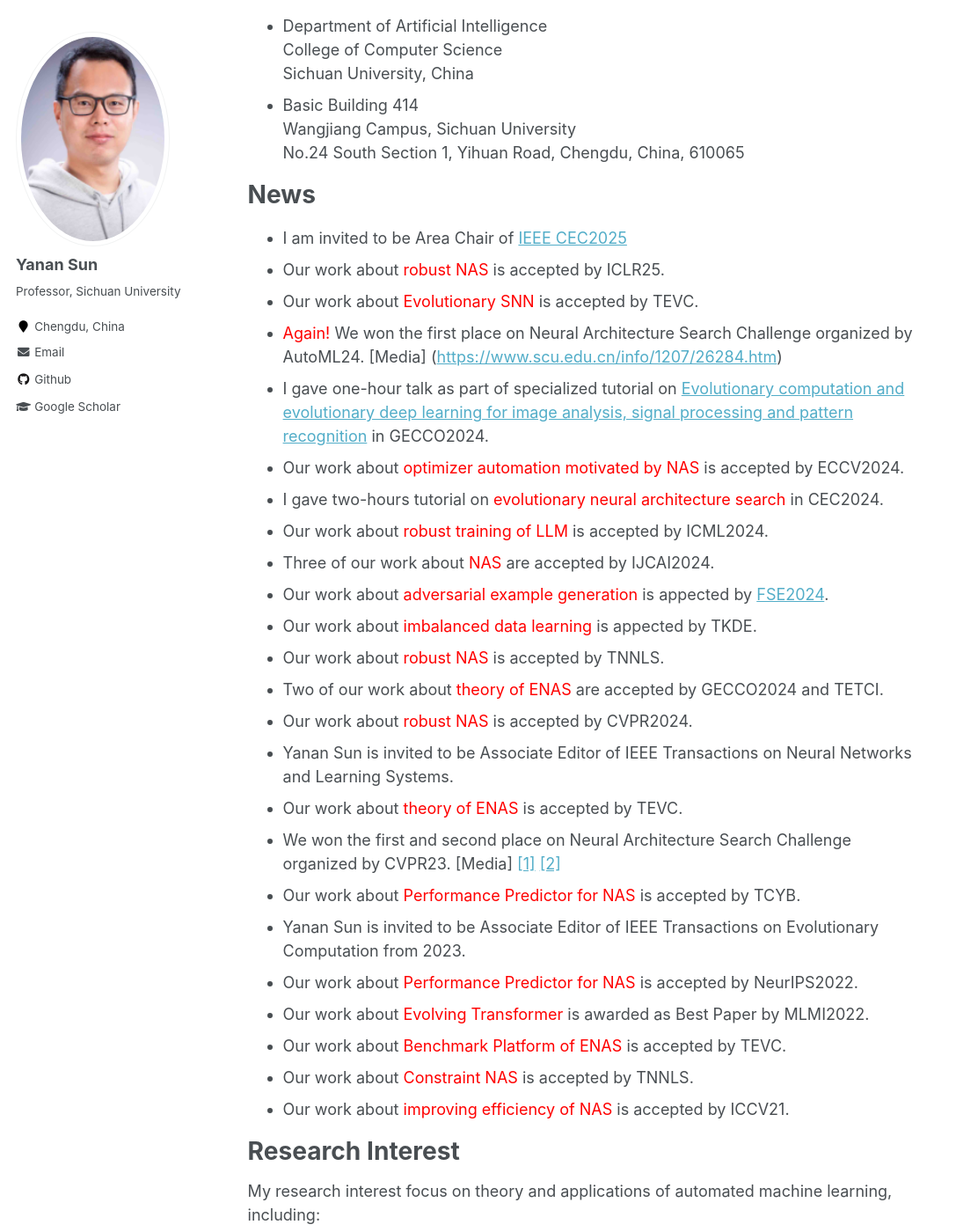
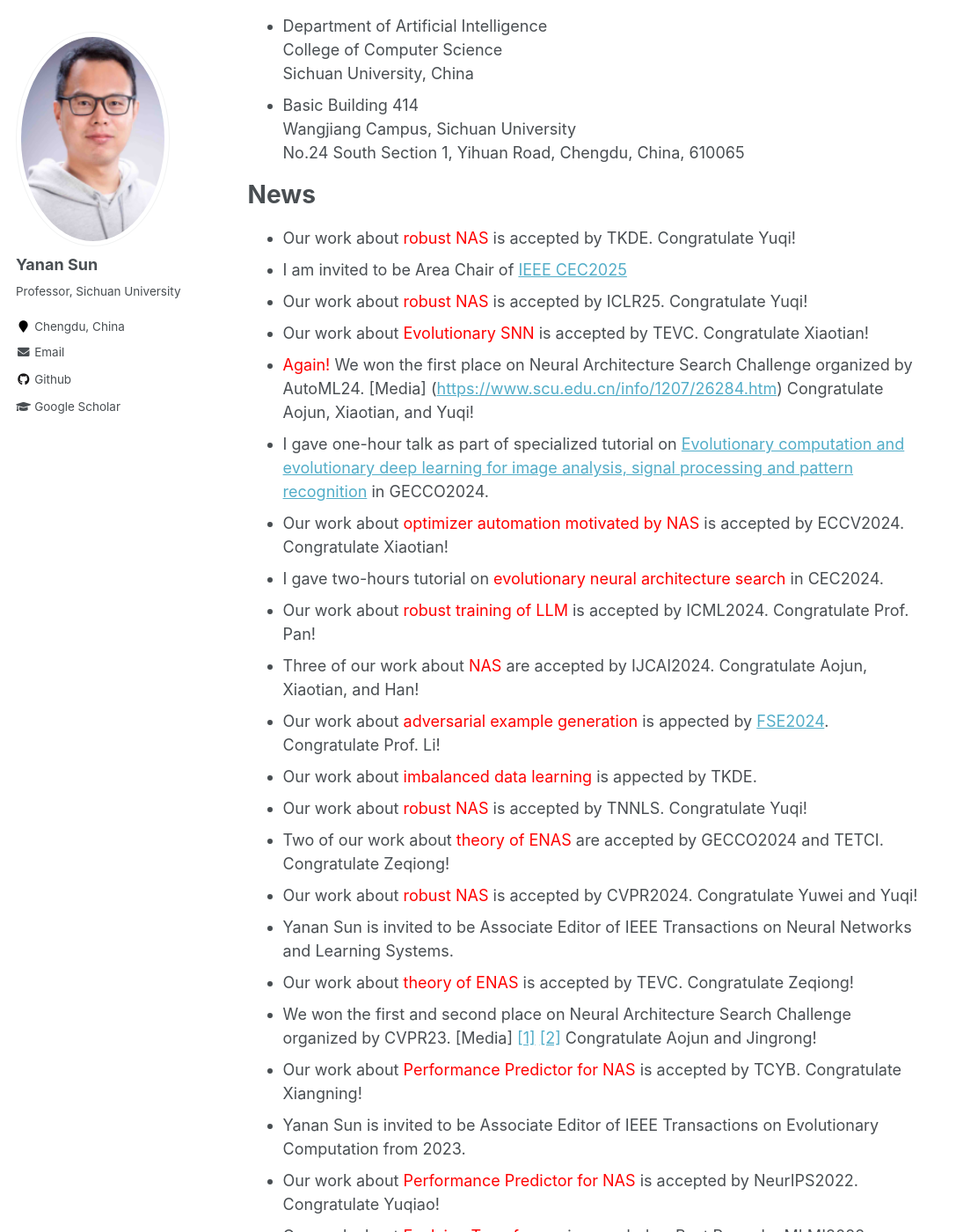
Before and after one commit to yn-sun/yn-sun.github.io, a Jekyll site: the page built from _pages/about.md, in a window 1280 px wide and 1400 px high, scrolled down 198 px. Shown: the whole window at 88% size, without its empty margins (0-1087 px from the left). Built offline with Jekyll 4.4.1, drawn with Linux system fonts in a browser that asks for light colours; comment, search, counter and statistics services are not loaded; some of the changed text lies outside the part shown.

Commit message:
Update about.md

```diff
--- a/_pages/about.md
+++ b/_pages/about.md
@@ -18,30 +18,31 @@ No.24 South Section 1, Yihuan Road, Chengdu, China, 610065
 
 News
 ======
+* Our work about <span style="color: #FF0000">robust NAS</span> is accepted by TKDE. Congratulate Yuqi!
 * I am invited to be Area Chair of [IEEE CEC2025](https://www.cec2025.org/)
-* Our work about <span style="color: #FF0000">robust NAS</span> is accepted by ICLR25.
-* Our work about <span style="color: #FF0000">Evolutionary SNN</span> is accepted by TEVC.
-* <span style="color: #FF0000">Again!</span> We won the first place on Neural Architecture Search Challenge organized by AutoML24. [Media] ([https://www.scu.edu.cn/info/1207/26284.htm](https://www.scu.edu.cn/info/1207/30392.htm))
+* Our work about <span style="color: #FF0000">robust NAS</span> is accepted by ICLR25. Congratulate Yuqi!
+* Our work about <span style="color: #FF0000">Evolutionary SNN</span> is accepted by TEVC. Congratulate Xiaotian!
+* <span style="color: #FF0000">Again!</span> We won the first place on Neural Architecture Search Challenge organized by AutoML24. [Media] ([https://www.scu.edu.cn/info/1207/26284.htm](https://www.scu.edu.cn/info/1207/30392.htm))  Congratulate Aojun, Xiaotian, and Yuqi!
 * I gave one-hour talk as part of specialized tutorial on <span style="color: #FF0000">[Evolutionary computation and evolutionary deep learning for image analysis, signal processing and pattern recognition](https://gecco-2024.sigevo.org/Tutorials#id_Evolutionary%20Computation%20and%20Evolutionary%20Deep%20Learning%20for%20Image%20Analysis,%20Signal%20Processing%20and%20Pattern%20Recognition)</span> in GECCO2024.
-* Our work about <span style="color: #FF0000">optimizer automation motivated by NAS</span> is accepted by ECCV2024.
+* Our work about <span style="color: #FF0000">optimizer automation motivated by NAS</span> is accepted by ECCV2024. Congratulate Xiaotian!
 * I gave two-hours tutorial on <span style="color: #FF0000">evolutionary neural architecture search</span> in CEC2024.
-* Our work about <span style="color: #FF0000">robust training of LLM</span> is accepted by ICML2024.
-* Three of our work about <span style="color: #FF0000">NAS</span> are accepted by IJCAI2024.
-* Our work about <span style="color: #FF0000">adversarial example generation</span> is appected by [FSE2024](https://conf.researchr.org/home/fse-2024).
+* Our work about <span style="color: #FF0000">robust training of LLM</span> is accepted by ICML2024. Congratulate Prof. Pan!
+* Three of our work about <span style="color: #FF0000">NAS</span> are accepted by IJCAI2024. Congratulate Aojun, Xiaotian, and Han!
+* Our work about <span style="color: #FF0000">adversarial example generation</span> is appected by [FSE2024](https://conf.researchr.org/home/fse-2024). Congratulate Prof. Li!
 * Our work about <span style="color: #FF0000">imbalanced data learning</span> is appected by TKDE.
-* Our work about <span style="color: #FF0000">robust NAS</span> is accepted by TNNLS.
-* Two of our work about <span style="color: #FF0000">theory of ENAS</span> are accepted by GECCO2024 and TETCI.
-* Our work about <span style="color: #FF0000">robust NAS</span> is accepted by CVPR2024.
+* Our work about <span style="color: #FF0000">robust NAS</span> is accepted by TNNLS. Congratulate Yuqi!
+* Two of our work about <span style="color: #FF0000">theory of ENAS</span> are accepted by GECCO2024 and TETCI. Congratulate Zeqiong!
+* Our work about <span style="color: #FF0000">robust NAS</span> is accepted by CVPR2024. Congratulate Yuwei and Yuqi!
 * Yanan Sun is invited to be Associate Editor of IEEE Transactions on Neural Networks and Learning Systems.
-* Our work about <span style="color: #FF0000">theory of ENAS</span> is accepted by TEVC.
-* We won the first and second place on Neural Architecture Search Challenge organized by CVPR23. [Media] [[1]](https://www.scu.edu.cn/info/1207/26284.htm)  [[2]](https://mp.weixin.qq.com/s/2ftmuADyF11k-rotBcGkJw)
-* Our work about <span style="color: #FF0000">Performance Predictor for NAS</span> is accepted by TCYB.
+* Our work about <span style="color: #FF0000">theory of ENAS</span> is accepted by TEVC. Congratulate Zeqiong!
+* We won the first and second place on Neural Architecture Search Challenge organized by CVPR23. [Media] [[1]](https://www.scu.edu.cn/info/1207/26284.htm)  [[2]](https://mp.weixin.qq.com/s/2ftmuADyF11k-rotBcGkJw)    Congratulate Aojun and Jingrong!
+* Our work about <span style="color: #FF0000">Performance Predictor for NAS</span> is accepted by TCYB. Congratulate Xiangning!
 * Yanan Sun is invited to be Associate Editor of IEEE Transactions on Evolutionary Computation from 2023.
-* Our work about <span style="color: #FF0000">Performance Predictor for NAS</span> is accepted by NeurIPS2022.
-* Our work about <span style="color: #FF0000">Evolving Transformer</span> is awarded as Best Paper by MLMI2022.
-* Our work about <span style="color: #FF0000">Benchmark Platform of ENAS</span> is accepted by TEVC.
-* Our work about <span style="color: #FF0000">Constraint NAS</span> is accepted by TNNLS.
-* Our work about <span style="color: #FF0000">improving efficiency of NAS</span> is accepted by ICCV21.
+* Our work about <span style="color: #FF0000">Performance Predictor for NAS</span> is accepted by NeurIPS2022. Congratulate Yuqiao!
+* Our work about <span style="color: #FF0000">Evolving Transformer</span> is awarded as Best Paper by MLMI2022. Congratulate Jie!
+* Our work about <span style="color: #FF0000">Benchmark Platform of ENAS</span> is accepted by TEVC. Congratulate Xiangning!
+* Our work about <span style="color: #FF0000">Constraint NAS</span> is accepted by TNNLS. Congratulate Siyi!
+* Our work about <span style="color: #FF0000">improving efficiency of NAS</span> is accepted by ICCV21. Congratulate Yuqiao!
 
 Research Interest
 ======
```
